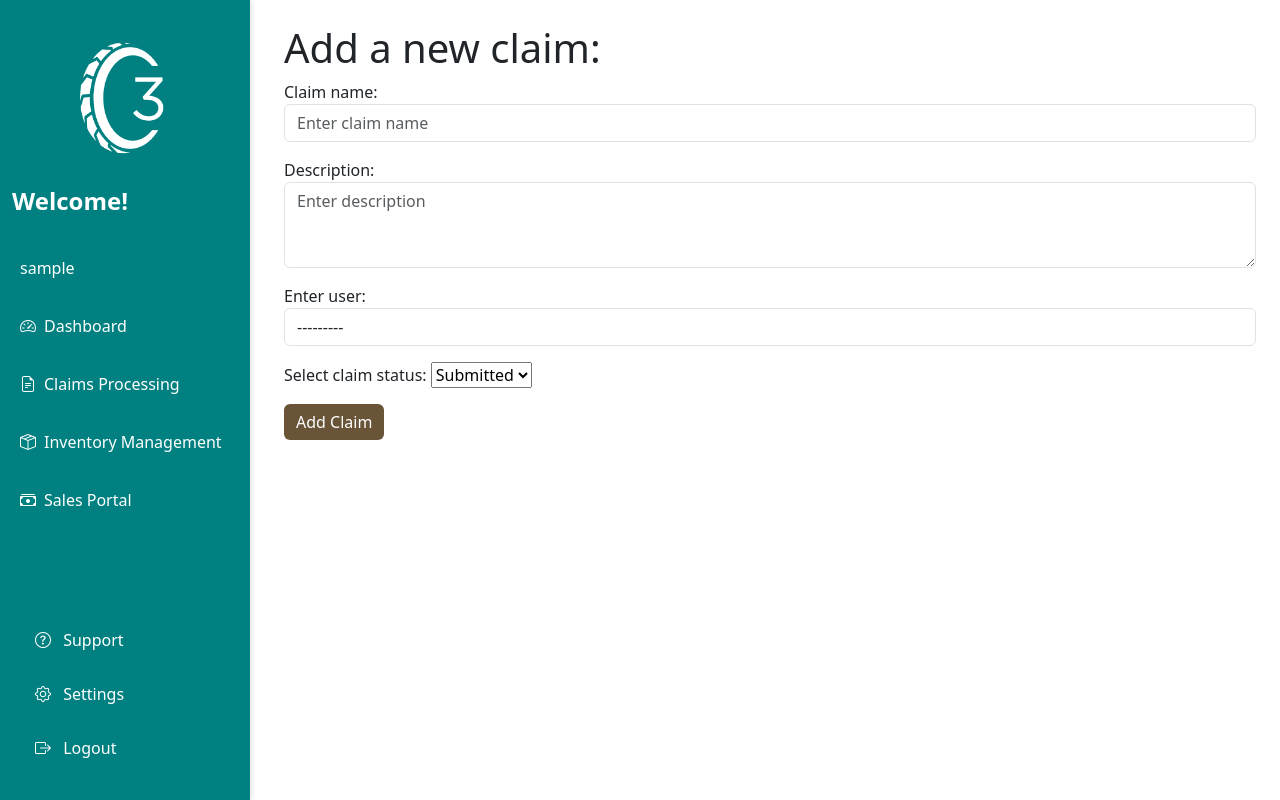
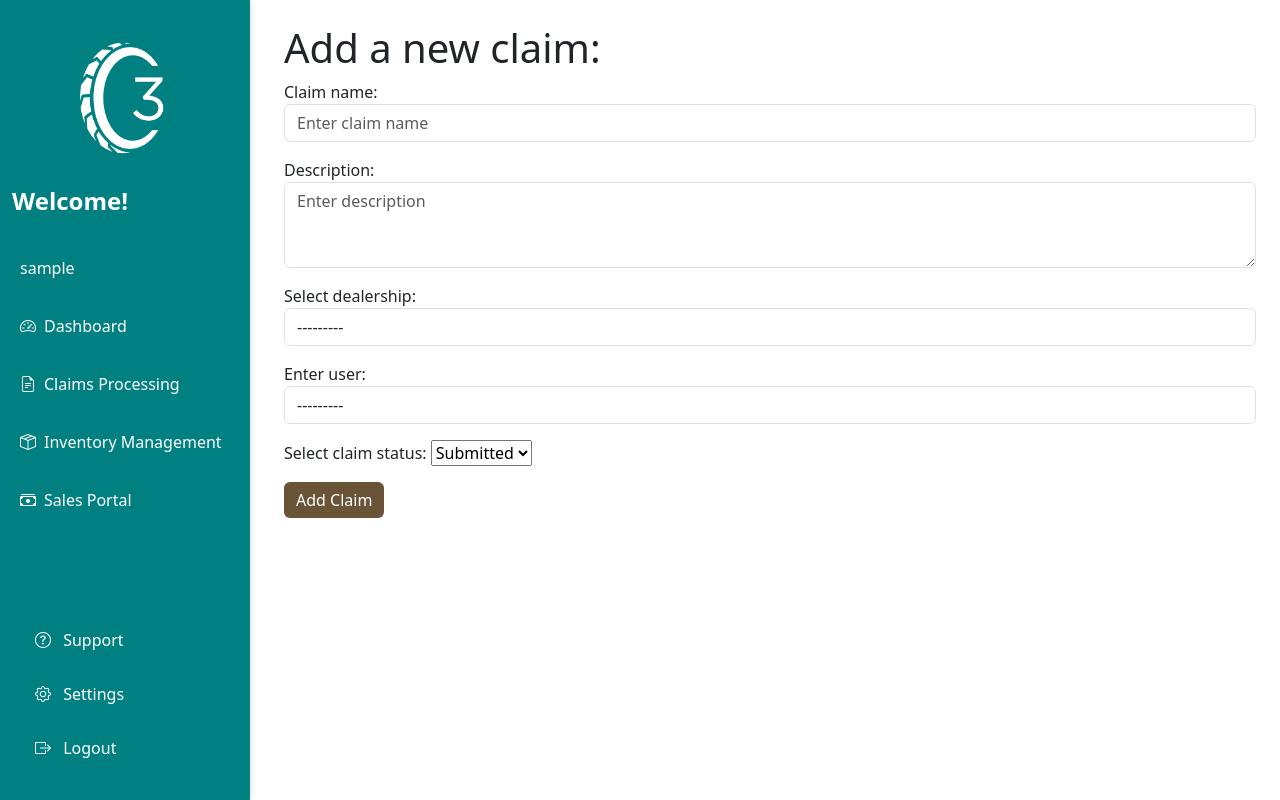
Before and after one commit to salmaan1-btm/C3-Digital, a Django app: page /new_claim/ in a window 1280 px wide. Run offline with Django 5.2, Linux system fonts and the light colour scheme; the visitor is signed in with stand-in values (Sample User, id 1); data comes from the database, SQL or seed files in the repository; data that the repository does not hold is empty; some libraries are stand-ins or nearby versions.

Commit message:
claims model updated

```diff
--- a/Apps/C3_app1/forms.py
+++ b/Apps/C3_app1/forms.py
@@ -45,16 +45,18 @@ class InventoryForm(forms.Form):
 class ClaimsForm(forms.ModelForm):
     class Meta:
         model = Claim
-        fields = ['name', 'description', 'user', 'status']
+        fields = ['name', 'description', 'dealership', 'user', 'status']
         labels = {
             'name': 'Claim name',
             'description': 'Description',
+            'dealership': 'Select dealership',
             'user': 'Enter user',
             'status': 'Select claim status',
         }
         widgets = {
             'name': forms.TextInput(attrs={'class': 'form-control', 'placeholder': 'Enter claim name'}),
             'description': forms.Textarea(attrs={'class': 'form-control', 'rows': 3, 'placeholder': 'Enter description'}),
+            'dealership': forms.Select(attrs={'class': 'form-control'}),
             'user': forms.Select(attrs={'class': 'form-control'}),
             'status': forms.Select(choices=Claim.STATUS_CHOICES)
         }
--- a/Apps/C3_app1/models.py
+++ b/Apps/C3_app1/models.py
@@ -72,6 +72,7 @@ class Claim(models.Model):
 
     name = models.CharField(max_length=255)
     description = models.TextField(blank=True, null=True)
+    dealership = models.ForeignKey(Dealership, on_delete=models.CASCADE)
     user = models.ForeignKey(User, on_delete=models.CASCADE)
     status = models.CharField(max_length=10, choices=STATUS_CHOICES, default='submitted')
     created_at = models.DateTimeField(auto_now_add=True)
--- a/Apps/C3_app1/templates/C3_app1/claims_detail.html
+++ b/Apps/C3_app1/templates/C3_app1/claims_detail.html
@@ -6,6 +6,7 @@
 <div class="container mt-4">
     <h2>{{ claim.name }}</h2>
     <p><strong>Status:</strong> {{ claim.get_status_display }}</p>
+    <p><strong>Dealership:</strong> {{ claim.dealership }}</p>
     <p><strong>Description:</strong> {{ claim.description }}</p>
     <a href="{% url 'C3_app1:claims' %}" class="btn btn-secondary">Back to Claims</a>
 </div>
--- a/Apps/C3_app1/templates/C3_app1/edit_claim.html
+++ b/Apps/C3_app1/templates/C3_app1/edit_claim.html
@@ -8,7 +8,7 @@
     <form method="post" enctype="multipart/form-data">
         {% csrf_token %}
         {{ form.as_p }}
-        <button type="submit" class="btn btn-primary">Save Changes</button>
+        <button type="submit" class="btn btn-brown">Save Changes</button>
         <a href="{% url 'C3_app1:claims_detail' claim.id %}" class="btn btn-secondary">Cancel</a>
     </form>
     {% if user.is_staff %}
```
Also changed, not shown: Apps/C3_app1/migrations/0018_claim_dealership.py (added), Apps/C3_app1/migrations/0019_alter_claim_dealership.py (added).
